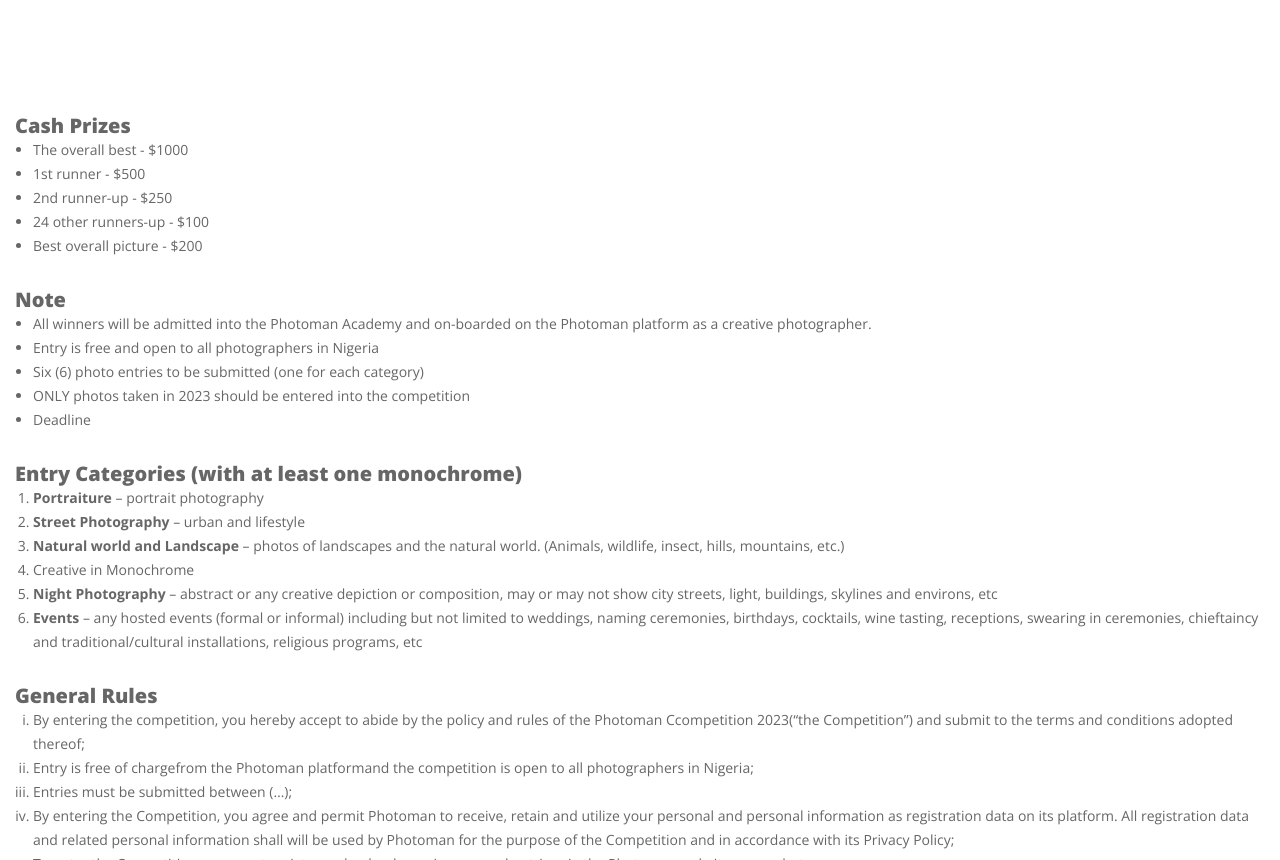
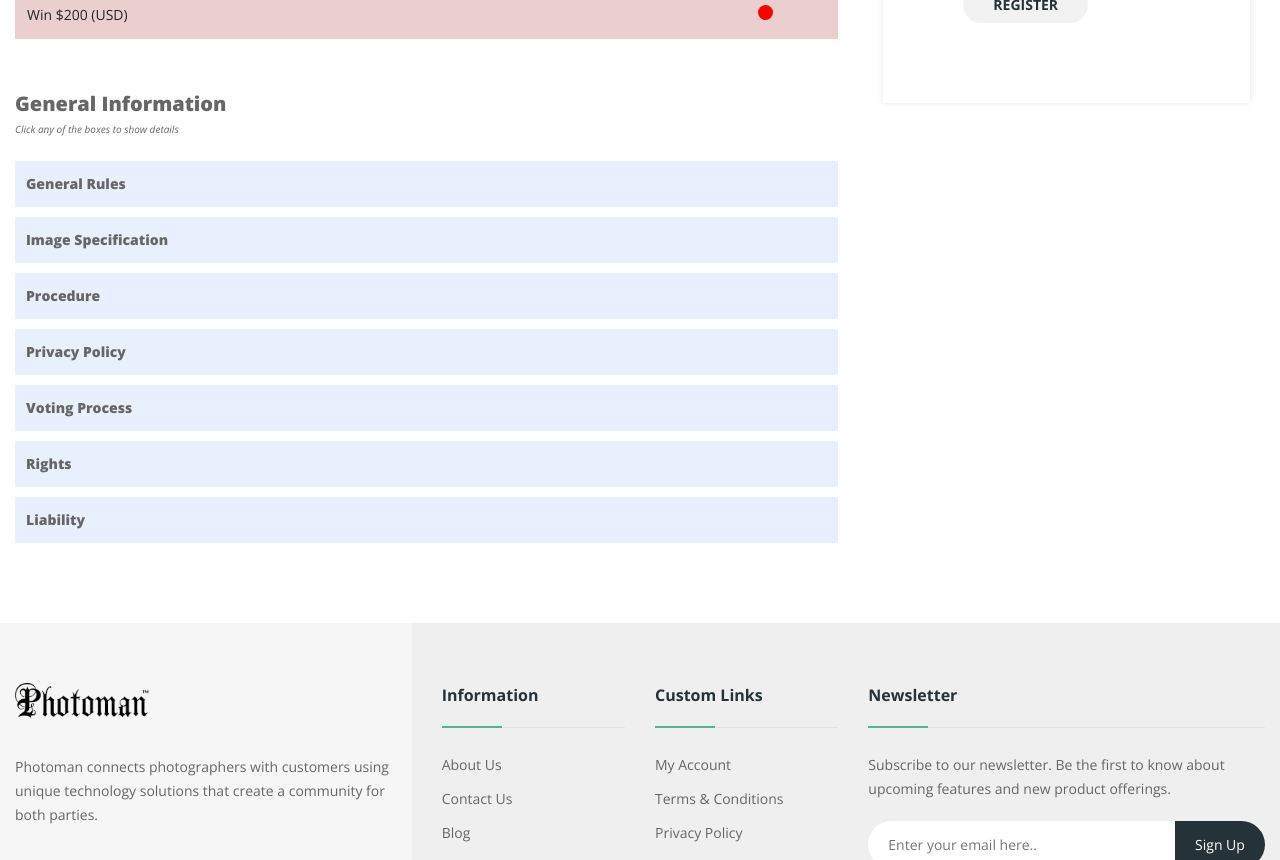
Before and after one commit to AndreUdotai/photoman-web, a PHP site: page /competition in a window 1280 px wide. Shown: the part 1919-2779 px from the top of the page. Run offline with PHP 8.4, Linux system fonts and the light colour scheme; some web fonts are replaced.

Commit message:
modified competition.php introduced accordions, sidebars, sticky components

```diff
--- a/competition.php
+++ b/competition.php
@@ -28,6 +28,97 @@
             .about-content ol {
                 margin-bottom:30px; padding-left: 18px
             }
+
+            .competition-body {
+                margin-top: 50px
+            }
+
+            .competition-body .video-box {
+                margin-top: 30px
+            }
+
+            .underline {
+                display: block; /* or display: block; */
+                border-bottom: 3px solid #f19596; /* Replace 'blue' with your desired color */
+                padding-bottom: 15px;
+            }
+
+            .full-width {
+                width: 100%;
+                margin: 0;
+            }
+
+            .sticky-box {
+                position: sticky;
+                top: 0;
+                /*background-color: #f5f5f5;
+                padding: 10px;*/
+            }
+
+            .circle {
+                width: 15px;
+                height: 15px;
+                border-radius: 50%;
+                display: inline-block;
+                background-color: red; /* Replace with your desired color */
+            }
+
+            .table-striped-custom tbody tr:nth-child(odd) {
+                background-color: #ebcfcf; /* Odd row color */
+            }
+
+            .table-striped-custom tbody tr:nth-child(even) {
+                background-color: #ffffff; /* Even row color */
+            }
+
+            .accordion {
+                width: 100%;
+            }
+
+            .accordion-item {
+                border: 1px solid #e8f0fe;
+                margin-bottom: 10px;
+            }
+
+            .accordion-header {
+                background-color: #e8f0fe;
+                padding: 10px;
+                cursor: pointer;
+            }
+
+            .accordion-content {
+                padding: 10px;
+                display: none;
+            }
+
+            /* Optional: Styling the active accordion */
+            .accordion-item.active .accordion-content {
+                display: block;
+            }
+
+            .font-bold {
+                font-weight: 800
+            }
+
+            @media (max-width: 767px) {
+                .hidden-xs {
+                    display: none !important;
+                }
+
+                .align-center {
+                    text-align: center;
+                }
+
+                .mb-70 {
+                    margin-bottom: 70px;
+                }
+            }
+
+            @media (min-width: 768px) {
+                .hidden-sm {
+                    display: none !important;
+                }
+            }
         </style>
     </head>
 
@@ -40,34 +131,18 @@
 
             <?php include 'includes/header.php'; ?>
 
-            <!-- Breadcrumb Area start -->
-            <section class="breadcrumb-area">
-                <div class="container">
-                    <div class="row">
-                        <div class="col-md-12">
-                            <div class="breadcrumb-content">
-                                <h1 class="breadcrumb-hrading">Photoman Competition</h1>
-                                <ul class="breadcrumb-links">
-                                    <li><a href="/">Home</a></li>
-                                    <li>Photoman Competition</li>
-                                </ul>
-                            </div>
-                        </div>
-                    </div>
-                </div>
-            </section>
-            <!-- Breadcrumb Area End -->
-
             <!-- Static Banner Area Start -->
             <section class="static-banner-area">
                 <div class="container">
                     <div class="row">
-                        <div class="col-lg-6 col-md-6 col-sm-12">
+                        <div class="col-lg-6 col-md-6 col-sm-12 hidden-xs">
                             <div class="banner-wrapper banner-box" style="padding: 50px">
-                                <a href="shop-4-column.html"><img class="rounded-circle img-responsive" src="assets/images/feature-bg/competition1.jpg" alt="" width="400" height="400" /></a>
+                                <a href="shop-4-column.html">
+                                    <img class="rounded-circle img-responsive" src="assets/images/feature-bg/competition1.jpg" alt="" width="400" height="400" />
+                                </a>
                             </div>
                         </div>
-                        <div class="col col-lg-6 col-md-6 col-sm-12 d-flex align-self-center col-xs-12">
+                        <div class="col col-lg-6 col-md-6 col-sm-12 d-flex align-self-center col-xs-12 align-center">
                             <div class="static-banner-content">
                                 <h2>Photoman</h2>
                                 <h3>Competition</h3>
@@ -80,64 +155,24 @@
             </section>
             <!-- Static Banner Area end -->
 
-            <!-- Breadcrumb Area start -->
-            <section class="breadcrumb-area" style="padding-bottom: 0">
+            <!-- Competition body -->
+            <section class="competition-body" style="margin-bottom: 70px">
                 <div class="container">
                     <div class="row">
-                        <div class="col-md-12">
-                            <div class="breadcrumb-content">
-                                <h1 class="breadcrumb-hrading">Summary</h1>
+                        <div class="col-xl-8 col-lg-8 col-md-8 col-sm-12 col-xs-12 about-content mb-70">
+                            <h1 class="underline breadcrumb-hrading">Summary</h1>
                             <p>Please read carefully before applying</p>
+                            <div class="col-lg-12 col-md-12 mb-res-sm-50px video-box full-width" style="display: block">
+                                <div class="single-blog-post blog-grid-post full-width">
+                                    <div class="blog-post-media full-width">
+                                        <div class="blog-post-video video-container full-width">
+                                            <iframe src="https://www.youtube.com/embed/-4swGz905uk" allow="autoplay; encrypted-media" allowfullscreen="" class="full-width"></iframe>
                                         </div>
                                     </div>
                                 </div>
                             </div>
-            </section>
-            <!-- Breadcrumb Area End -->
-
-            <!-- About Area Start -->
-            <section class="about-area" style="margin-top: 0px">
-                <div class="container container-2">
-                    <div class="row">
-                        <div class="col-lg-12 mb-res-sm-50px">
-                            <div class="single-blog-post blog-grid-post">
-                                <div class="blog-post-media">
-                                    <div class="blog-post-video video-container">
-                                        <iframe src="https://www.youtube.com/embed/-4swGz905uk" allow="autoplay; encrypted-media" allowfullscreen=""></iframe>
-                                    </div>
-                                </div>
-                            </div>
-                        </div>
-                    </div>
-                </div>
-            </section>
-            <!-- About Area End -->
-
-            <!-- About Area Start -->
-            <section class="about-area">
-                <div class="container container-2">
-                    <div class="row">
-                        <div class="col-lg-12">
-                            <div class="about-content">
-                                <!-- <div class="about-title">
-                                    <h2>SUMMARY</h2>
-                                </div>
-                                <p class="mb-30px">
-                                    Rewarding amazing photographers in Nigeria with amazing images! Enter for free and you could win up to $2,000.
-                                </p> -->
-                                <div class="about-title">
-                                    <h5 style="font-weight:900">Cash Prizes</h5>
-                                </div>
-                                <p>
-                                    <ul>
-                                        <li>The overall best - $1000</li>
-                                        <li>1st runner - $500</li>
-                                        <li>2nd runner-up - $250</li>
-                                        <li>24 other runners-up - $100</li>
-                                        <li>Best overall picture - $200</li>
-                                    </ul>
-                                </p>
-                                <div class="about-title">
+                            <div class="note mt-53px">
+                                <div class="about-title mb-20px">
                                     <h5 style="font-weight:900">Note</h5>
                                 </div>
                                 <p>
@@ -149,22 +184,77 @@
                                         <li>Deadline</li>
                                     </ul>
                                 </p>
-                                <div class="about-title">
-                                    <h5 style="font-weight:900">Entry Categories (with at least one monochrome)</h5>
                             </div>
-                                <p>
-                                    <ol>
-                                        <li><b>Portraiture</b> – portrait photography</li>
-                                        <li><b>Street Photography</b> – urban and lifestyle</li>
-                                        <li><b>Natural world and Landscape</b> – photos of landscapes and the natural world. (Animals, wildlife, insect, hills, mountains, etc.)</li>
-                                        <li>Creative in Monochrome </li>
-                                        <li><b>Night Photography</b> – abstract or any creative depiction or composition, may or may not show city streets, light, buildings, skylines and environs, etc</li>
-                                        <li><b>Events</b> – any hosted events (formal or informal) including but not limited to weddings, naming ceremonies, birthdays, cocktails, wine tasting, receptions, swearing in ceremonies, chieftaincy and traditional/cultural installations, religious programs, etc</li>
-                                    </ol>
-                                </p>
-                                <div class="about-title">
-                                    <h5 style="font-weight:900">General Rules</h5>
+                            <div class="prizes mt-53px">
+                                <div class="about-title mb-20px">
+                                    <h5 style="font-weight:900">Cash Prizes</h5>
                                 </div>
+                                <table class="table table-striped table-striped-custom text-center table-responsive">
+                                    <thead>
+                                        <tr>
+                                            <th style="width: 25%"></th>
+                                            <th>Overall Best</th>
+                                            <th>1st Runner</th>
+                                            <th>2nd Runner-Up</th>
+                                            <th>24 Other Runners-Up</th>
+                                            <th>Best Overall Picture</th>
+                                        </tr>
+                                    </thead>
+                                    <tbody>
+                                      <tr>
+                                        <td class="text-left">Win $1000 (USD)</td>
+                                        <td><div class="circle"></div></td>
+                                        <td></td>
+                                        <td></td>
+                                        <td></td>
+                                        <td></td>
+                                      </tr>
+                                      <tr>
+                                        <td class="text-left">Win $500 (USD)</td>
+                                        <td></td>
+                                        <td><div class="circle"></div></td>
+                                        <td></td>
+                                        <td></td>
+                                        <td></td>
+                                      </tr>
+                                      <tr>
+                                        <td class="text-left">Win $250 (USD)</td>
+                                        <td></td>
+                                        <td></td>
+                                        <td><div class="circle"></div></td>
+                                        <td></td>
+                                        <td></td>
+                                      </tr>
+                                      <tr>
+                                        <td class="text-left">Win $100 (USD)</td>
+                                        <td></td>
+                                        <td></td>
+                                        <td></td>
+                                        <td><div class="circle"></div></td>
+                                        <td></td>
+                                      </tr>
+                                      <tr>
+                                        <td class="text-left">Win $200 (USD)</td>
+                                        <td></td>
+                                        <td></td>
+                                        <td></td>
+                                        <td></td>
+                                        <td><div class="circle"></div></td>
+                                      </tr>
+                                    </tbody>
+                                </table>
+                            </div>
+                            <div class="rules mt-53px">
+                                <div class="about-title mb-20px">
+                                    <h5 style="font-weight:900">General Information</h5>
+                                    <span style="font-size: 10px; font-style: italic;">
+                                        Click any of the boxes to show details
+                                    </span>
+                                </div>
+                                <div class="accordion">
+                                    <div class="accordion-item">
+                                        <div class="accordion-header font-bold">General Rules</div>
+                                        <div class="accordion-content">
                                             <p>
                                                 <ol type="i">
                                                     <li>By entering the competition, you hereby accept to abide by the policy and rules of the Photoman Ccompetition 2023(“the Competition”) and submit to the terms and conditions adopted thereof;</li>
@@ -175,20 +265,26 @@
                                                     <li>The Panel of Judges constituted to assess and score entries in the Competition shall develop and publish criteria of assessment, but review shall include will look out for good composition, creativity and style</li>
                                                 </ol>
                                             </p>
-                                <div class="about-title">
-                                    <h5 style="font-weight:900">Image Specification</h5>
                                         </div>
-                                <p>
+                                    </div>
+
+                                    <div class="accordion-item">
+                                        <div class="accordion-header font-bold">Image Specification</div>
+                                        <div class="accordion-content">
+                                            <p style="text-align: justify;">
                                                 <ol type="i">
                                                     <li>Images submitted must be taken specifically for the Competition or adopted for it. Only photographs taken in 2023 will be accepted in the Competition. Each entries should reflect the category against which the photograph is submitted, and must be based on the six (6) categories outlined. Additional information can be found on the Website;</li>
                                                     <li>Images should be no smaller than 1MB and no larger than 3MB. Images should be JPEG files. All images must be saved in the sRGB colour model,</li>
                                                     <li>Images must be of high-resolution and suitable for printing in media and capable of being printed for exhibition, if needed. </li>
                                                 </ol>
                                             </p>
-                                <div class="about-title">
-                                    <h5 style="font-weight:900">Procedure</h5>
                                         </div>
-                                <p>
+                                    </div>
+
+                                    <div class="accordion-item">
+                                        <div class="accordion-header font-bold">Procedure</div>
+                                        <div class="accordion-content">
+                                            <p style="text-align: justify;">
                                                 <ol type="i">
                                                     <li>Entries will be accessed by the judges between ()</li>
                                                     <li>The photographs will be voted for by the Judges and notified by email. [ ]</li>
@@ -206,10 +302,13 @@
                                                     <li>Winners will be announced on the Photoman website and across social media.</li>
                                                 </ol>
                                             </p>
-                                <div class="about-title">
-                                    <h5 style="font-weight:900">Privacy Policy</h5>
                                         </div>
-                                <p>
+                                    </div>
+
+                                    <div class="accordion-item">
+                                        <div class="accordion-header font-bold">Privacy Policy</div>
+                                        <div class="accordion-content">
+                                            <p style="text-align: justify">
                                                 <ol type="i">
                                                     <li>
                                                         Photoman reserves the right and sole discretion, to qualify or disqualify and remove any entry that does not comply with the Photoman Privacy Policy and Rules stipulated for this competition, even after the entry has been successfully is submitted on the Website. By submitting your entry for this competition, you hereby You certify and warrant, in respect of each entry you have submitted, that:
@@ -226,16 +325,22 @@
                                                     <li>You confirm that each person depicted in the entry has granted permission to be portrayed in the photograph. Any costumes, props or other materials used must be rented or borrowed with the permission of the owner, and all other relevant permissions must have been sought and obtained.</li>
                                                 </ol>
                                             </p>
-                                <div class="about-title">
-                                    <h5 style="font-weight:900">Voting Process</h5>
                                         </div>
-                                <p style="margin-bottom:30px">
+                                    </div>
+
+                                    <div class="accordion-item">
+                                        <div class="accordion-header font-bold">Voting Process</div>
+                                        <div class="accordion-content">
+                                            <p style="text-align: justify;">
                                                 In addition to the rules governing decision by the judges’ panel for the competition, Photoman may run an online rating process whereby members of the public may vote for a favorite photograph. If there is sufficient evidence to suggest malpractice and manipulation of the rating process, Photoman reserves the right to remove relevant entry or entries in question and, make appropriate decision to remedy the situation, including awarding the relevant prize to the next qualified entrant. Photoman’s decisions are final.
                                             </p>
-                                <div class="about-title">
-                                    <h5 style="font-weight:900">Rights</h5>
                                         </div>
-                                <p>
+                                    </div>
+
+                                    <div class="accordion-item">
+                                        <div class="accordion-header font-bold">Rights</div>
+                                        <div class="accordion-content">
+                                            <p style="text-align: justify;">
                                                 All entrants understand that any image submitted to the competition may be used by the Photoman, and its event partners, for marketing and promotional purposes in relation to the competition or any other event or program of Photoman. You hereby grant Photoman a non-exclusive, irrevocable license in each submitted photoghraph throughout the world in all media for any use connected to the promotion of you the author and the Photoman competition, including, but not limited to:
                                                 <ol type="i">
                                                     <li>judging the competition;</li>
@@ -244,10 +349,13 @@
                                                     <li>inclusion within any materials used in the promotion of Photoman.</li>
                                                 </ol>
                                             </p>
-                                <div class="about-title">
-                                    <h5 style="font-weight:900">Liability</h5>
                                         </div>
-                                <p>
+                                    </div>
+
+                                    <div class="accordion-item">
+                                        <div class="accordion-header font-bold">Liability</div>
+                                        <div class="accordion-content">
+                                            <p style="text-align: justify;">
                                                 <ol type="i">
                                                     <li>
                                                         Photoman assumes no responsibility for any incorrect, inaccurate or incomplete information, whether caused by website users or by any of the equipment or programming associated with or utilized in the competition;
@@ -260,18 +368,19 @@
                                             </p>
                                         </div>
                                     </div>
+
+                                    <!-- Add more accordion items as needed -->
                                 </div>
                             </div>
-            </section>
-            <!-- About Area End -->
-
+                        </div>
+                        <div class="col-xl-4 col-lg-4 col-md-4 col-sm-12 col-xs-12">
                             <!-- login area start -->
-            <div class="login-register-area mb-60px mt-53px" id="apply-now">
+                            <div class="sticky-box" id="apply-now">
                                 <div class="container">
                                     <div class="row">
-                        <div class="col-lg-7 col-md-12 ml-auto mr-auto">
+                                        <div class="col-lg-12 col-md-12">
                                             <div class="login-register-wrapper">
-                                <div class="login-register-tab-list nav">
+                                                <div class="login-register-tab-list nav" style="margin-bottom: 15px">
                                                     <a class="active" data-toggle="tab" href="#lg1">
                                                         <h4>APPLY BELOW</h4>
                                                     </a>
@@ -340,6 +449,10 @@
                                 </div>
                             </div>
                             <!-- login area end -->
+                        </div>
+                    </div>
+                </div>
+            </section>
 
             <?php include 'includes/footer.php'; ?>
         </div>
@@ -348,6 +461,6 @@
         <!-- JS ============================================ -->
 
         <?php include 'includes/js.php'; ?>
-        <script src="assets/js/pages/competition.js?v=1"></script>
+        <script src="assets/js/pages/competition.js?v=2"></script>
     </body>
 </html>
```
Lines whose indentation alone changed are shown as unchanged.
